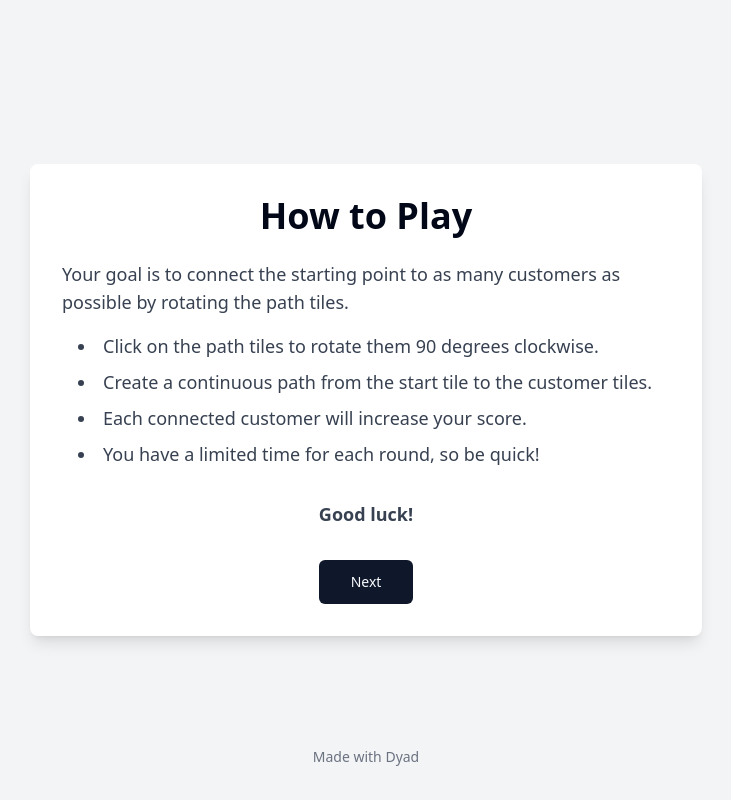
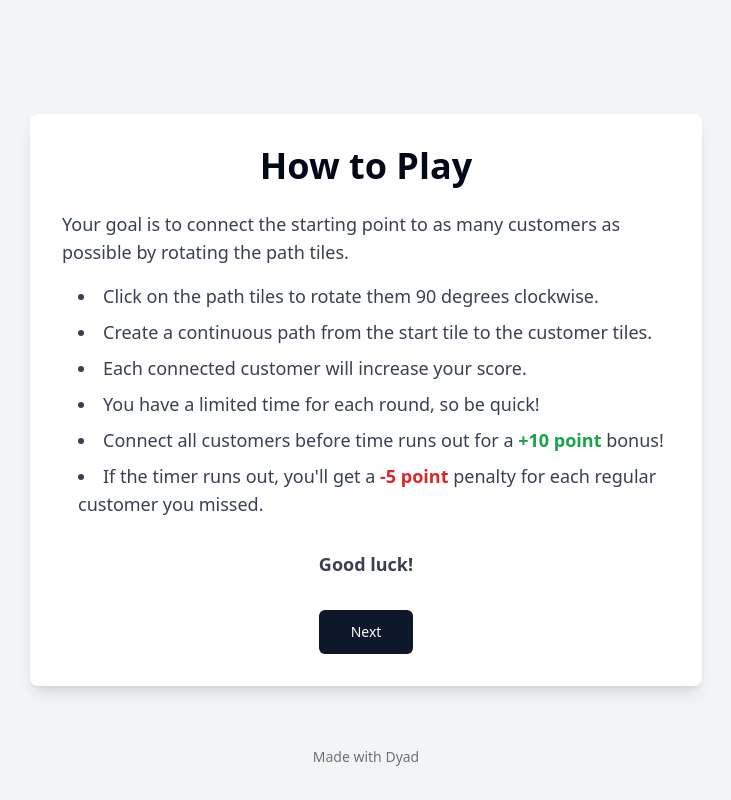
Before and after one commit to brendansatria/corevalue, a React (Vite) app: page /how-to-play in a window 1280 px wide. Shown: the whole page, without its empty margins (274-1005 px from the left). Built offline with nearby package versions, Linux system fonts and the light colour scheme.

Commit message:
[dyad] Updating "How to Play" with new rules - wrote 1 file(s)

```diff
--- a/src/pages/HowToPlay.tsx
+++ b/src/pages/HowToPlay.tsx
@@ -18,6 +18,8 @@ const HowToPlay = () => {
             <li>Create a continuous path from the start tile to the customer tiles.</li>
             <li>Each connected customer will increase your score.</li>
             <li>You have a limited time for each round, so be quick!</li>
+            <li>Connect all customers before time runs out for a <span className="font-bold text-green-600">+10 point</span> bonus!</li>
+            <li>If the timer runs out, you'll get a <span className="font-bold text-red-600">-5 point</span> penalty for each regular customer you missed.</li>
           </ul>
           <p className="font-bold text-center pt-4">Good luck!</p>
         </div>
```
